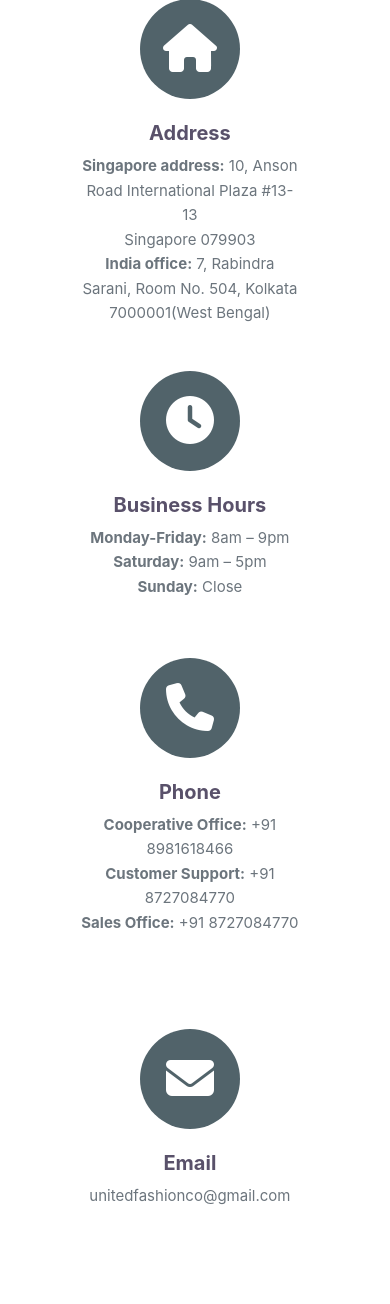
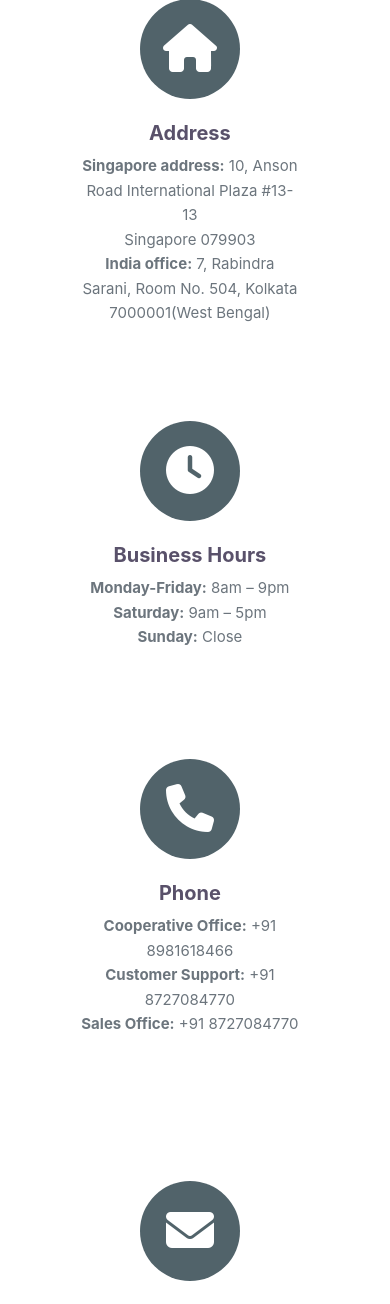
Before and after one commit to yash-93/Internship-United-Fashion-Company, a PHP site: page /contactUs.php in a window 390 px wide. Shown: the part 631-1935 px from the top of the page. Run offline with PHP 8.4, Linux system fonts and the light colour scheme; some libraries are stand-ins or nearby versions.

Commit message:
Update contactUs.css

```diff
--- a/css/contactUs.css
+++ b/css/contactUs.css
@@ -139,15 +139,15 @@ form label{
 	}
 
 	.address{
-		height: 44vh!important;
+		height: 50vh!important;
 	}
 
 	.businesshours{
-		height: 34vh!important;
+		height: 40vh!important;
 	}
 
 	.phone{
-		height: 44vh!important;
+		height: 50vh!important;
 	}
 
 	.email{
```
